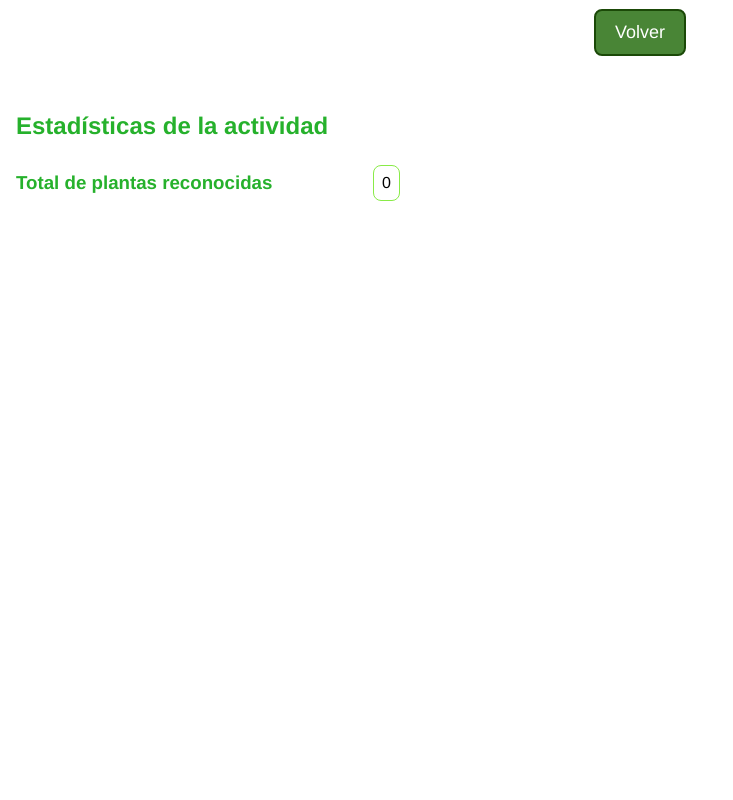
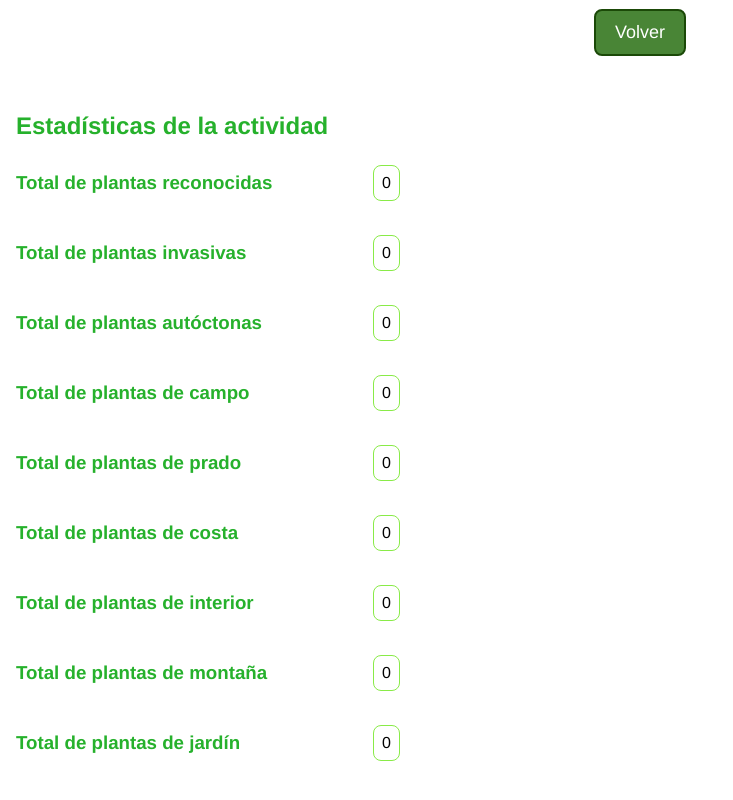
Before and after one commit to A-Goffard/webselect-plantas-geobizi, a Vue app: page /result in a window 1280 px wide. Shown: the part 578-1378 px from the top of the page, without its empty margins (0-733 px from the left). Before the commit the page ends 836 px from the top, so only its background shows below. Built offline with nearby package versions, Linux system fonts and the light colour scheme.

Commit message:
funciona bien lo que esta hecho2

```diff
--- /dev/null
+++ b/src/components/stats/TotalCamposStat.vue
@@ -0,0 +1,48 @@
+<template>
+    <div class="tit-totalplants">
+      <div class="text">
+        <h3>Total de plantas de campo</h3>
+      </div>
+      <div class="stat">
+        <p>{{ total }}</p>
+      </div>
+    </div>
+  </template>
+
+  <script setup>
+  import { ref, onMounted } from 'vue';
+
+  const total = ref(0);
+
+  onMounted(() => {
+    const resultados = JSON.parse(localStorage.getItem('resultados'));
+    if (resultados) {
+      total.value = resultados.totalsByEnvironment.campos;
+    }
+  });
+  </script>
+
+  <style scoped>
+  .stat {
+    margin-bottom: 1rem;
+    border: 1px solid #89eb48;
+    border-radius: 0.5rem;
+    padding: 0.5rem;
+  }
+  .text {
+    margin-bottom: 1rem;
+    border-radius: 0.5rem;
+  }
+  .tit-totalplants {
+    display: flex;
+    align-items: center;
+    justify-content: space-between;
+    max-width: 25rem;
+  }
+
+  p {
+    margin: 0;
+  }
+
+
+  </style>
--- /dev/null
+++ b/src/components/stats/TotalCostaStat.vue
@@ -0,0 +1,48 @@
+<template>
+    <div class="tit-totalplants">
+      <div class="text">
+        <h3>Total de plantas de costa</h3>
+      </div>
+      <div class="stat">
+        <p>{{ total }}</p>
+      </div>
+    </div>
+  </template>
+
+  <script setup>
+  import { ref, onMounted } from 'vue';
+
+  const total = ref(0);
+
+  onMounted(() => {
+    const resultados = JSON.parse(localStorage.getItem('resultados'));
+    if (resultados) {
+      total.value = resultados.totalsByEnvironment.costa;
+    }
+  });
+  </script>
+
+  <style scoped>
+  .stat {
+    margin-bottom: 1rem;
+    border: 1px solid #89eb48;
+    border-radius: 0.5rem;
+    padding: 0.5rem;
+  }
+  .text {
+    margin-bottom: 1rem;
+    border-radius: 0.5rem;
+  }
+  .tit-totalplants {
+    display: flex;
+    align-items: center;
+    justify-content: space-between;
+    max-width: 25rem;
+  }
+
+  p {
+    margin: 0;
+  }
+
+
+  </style>
--- /dev/null
+++ b/src/components/stats/TotalInteriorStat.vue
@@ -0,0 +1,48 @@
+<template>
+    <div class="tit-totalplants">
+      <div class="text">
+        <h3>Total de plantas de interior</h3>
+      </div>
+      <div class="stat">
+        <p>{{ total }}</p>
+      </div>
+    </div>
+  </template>
+
+  <script setup>
+  import { ref, onMounted } from 'vue';
+
+  const total = ref(0);
+
+  onMounted(() => {
+    const resultados = JSON.parse(localStorage.getItem('resultados'));
+    if (resultados) {
+      total.value = resultados.totalsByEnvironment.interior;
+    }
+  });
+  </script>
+
+  <style scoped>
+  .stat {
+    margin-bottom: 1rem;
+    border: 1px solid #89eb48;
+    border-radius: 0.5rem;
+    padding: 0.5rem;
+  }
+  .text {
+    margin-bottom: 1rem;
+    border-radius: 0.5rem;
+  }
+  .tit-totalplants {
+    display: flex;
+    align-items: center;
+    justify-content: space-between;
+    max-width: 25rem;
+  }
+
+  p {
+    margin: 0;
+  }
+
+
+  </style>
--- /dev/null
+++ b/src/components/stats/TotalInvasiveStat.vue
@@ -0,0 +1,48 @@
+<template>
+    <div class="tit-totalplants">
+      <div class="text">
+        <h3>Total de plantas invasivas</h3>
+      </div>
+      <div class="stat">
+        <p>{{ total }}</p>
+      </div>
+    </div>
+  </template>
+
+  <script setup>
+  import { ref, onMounted } from 'vue';
+
+  const total = ref(0);
+
+  onMounted(() => {
+    const resultados = JSON.parse(localStorage.getItem('resultados'));
+    if (resultados) {
+      total.value = resultados.totalInvasive;
+    }
+  });
+  </script>
+
+  <style scoped>
+  .stat {
+    margin-bottom: 1rem;
+    border: 1px solid #89eb48;
+    border-radius: 0.5rem;
+    padding: 0.5rem;
+  }
+  .text {
+    margin-bottom: 1rem;
+    border-radius: 0.5rem;
+  }
+  .tit-totalplants {
+    display: flex;
+    align-items: center;
+    justify-content: space-between;
+    max-width: 25rem;
+  }
+
+  p {
+    margin: 0;
+  }
+
+
+  </style>
--- /dev/null
+++ b/src/components/stats/TotalJardinesStat.vue
@@ -0,0 +1,48 @@
+<template>
+    <div class="tit-totalplants">
+      <div class="text">
+        <h3>Total de plantas de jardín</h3>
+      </div>
+      <div class="stat">
+        <p>{{ total }}</p>
+      </div>
+    </div>
+  </template>
+
+  <script setup>
+  import { ref, onMounted } from 'vue';
+
+  const total = ref(0);
+
+  onMounted(() => {
+    const resultados = JSON.parse(localStorage.getItem('resultados'));
+    if (resultados) {
+      total.value = resultados.totalsByEnvironment.jardines;
+    }
+  });
+  </script>
+
+  <style scoped>
+  .stat {
+    margin-bottom: 1rem;
+    border: 1px solid #89eb48;
+    border-radius: 0.5rem;
+    padding: 0.5rem;
+  }
+  .text {
+    margin-bottom: 1rem;
+    border-radius: 0.5rem;
+  }
+  .tit-totalplants {
+    display: flex;
+    align-items: center;
+    justify-content: space-between;
+    max-width: 25rem;
+  }
+
+  p {
+    margin: 0;
+  }
+
+
+  </style>
--- /dev/null
+++ b/src/components/stats/TotalMontanaStat.vue
@@ -0,0 +1,48 @@
+<template>
+    <div class="tit-totalplants">
+      <div class="text">
+        <h3>Total de plantas de montaña</h3>
+      </div>
+      <div class="stat">
+        <p>{{ total }}</p>
+      </div>
+    </div>
+  </template>
+
+  <script setup>
+  import { ref, onMounted } from 'vue';
+
+  const total = ref(0);
+
+  onMounted(() => {
+    const resultados = JSON.parse(localStorage.getItem('resultados'));
+    if (resultados) {
+      total.value = resultados.totalsByEnvironment.montaña;
+    }
+  });
+  </script>
+
+  <style scoped>
+  .stat {
+    margin-bottom: 1rem;
+    border: 1px solid #89eb48;
+    border-radius: 0.5rem;
+    padding: 0.5rem;
+  }
+  .text {
+    margin-bottom: 1rem;
+    border-radius: 0.5rem;
+  }
+  .tit-totalplants {
+    display: flex;
+    align-items: center;
+    justify-content: space-between;
+    max-width: 25rem;
+  }
+
+  p {
+    margin: 0;
+  }
+
+
+  </style>
--- /dev/null
+++ b/src/components/stats/TotalNativeStat.vue
@@ -0,0 +1,48 @@
+<template>
+    <div class="tit-totalplants">
+      <div class="text">
+        <h3>Total de plantas autóctonas</h3>
+      </div>
+      <div class="stat">
+        <p>{{ total }}</p>
+      </div>
+    </div>
+  </template>
+
+  <script setup>
+  import { ref, onMounted } from 'vue';
+
+  const total = ref(0);
+
+  onMounted(() => {
+    const resultados = JSON.parse(localStorage.getItem('resultados'));
+    if (resultados) {
+      total.value = resultados.totalNative;
+    }
+  });
+  </script>
+
+  <style scoped>
+  .stat {
+    margin-bottom: 1rem;
+    border: 1px solid #89eb48;
+    border-radius: 0.5rem;
+    padding: 0.5rem;
+  }
+  .text {
+    margin-bottom: 1rem;
+    border-radius: 0.5rem;
+  }
+  .tit-totalplants {
+    display: flex;
+    align-items: center;
+    justify-content: space-between;
+    max-width: 25rem;
+  }
+
+  p {
+    margin: 0;
+  }
+
+
+  </style>
--- /dev/null
+++ b/src/components/stats/TotalPradosStat.vue
@@ -0,0 +1,48 @@
+<template>
+    <div class="tit-totalplants">
+      <div class="text">
+        <h3>Total de plantas de prado</h3>
+      </div>
+      <div class="stat">
+        <p>{{ total }}</p>
+      </div>
+    </div>
+  </template>
+
+  <script setup>
+  import { ref, onMounted } from 'vue';
+
+  const total = ref(0);
+
+  onMounted(() => {
+    const resultados = JSON.parse(localStorage.getItem('resultados'));
+    if (resultados) {
+      total.value = resultados.totalsByEnvironment.prados;
+    }
+  });
+  </script>
+
+  <style scoped>
+  .stat {
+    margin-bottom: 1rem;
+    border: 1px solid #89eb48;
+    border-radius: 0.5rem;
+    padding: 0.5rem;
+  }
+  .text {
+    margin-bottom: 1rem;
+    border-radius: 0.5rem;
+  }
+  .tit-totalplants {
+    display: flex;
+    align-items: center;
+    justify-content: space-between;
+    max-width: 25rem;
+  }
+
+  p {
+    margin: 0;
+  }
+
+
+  </style>
--- a/src/views/ResultView.vue
+++ b/src/views/ResultView.vue
@@ -24,6 +24,18 @@
     <div class="stats">
       <h2>Estadísticas de la actividad</h2>
       <TotalPlantsStat />
+      <TotalInvasiveStat />
+      <TotalNativeStat />
+      <TotalCamposStat />
+      <TotalPradosStat />
+      <TotalCostaStat />
+      <TotalInteriorStat />
+      <TotalMontanaStat />
+      <TotalJardinesStat />
+
+
+
+
       <!-- Otros componentes de estadísticas aquí -->
     </div>
 </div>
@@ -31,6 +43,16 @@
 
 <script setup>
 import TotalPlantsStat from '../components/stats/TotalPlantsStat.vue';
+import TotalInvasiveStat from '../components/stats/TotalInvasiveStat.vue';
+import  TotalNativeStat from '../components/stats/TotalNativeStat.vue';
+import  TotalCamposStat from '../components/stats/TotalCamposStat.vue';
+import  TotalPradosStat from '../components/stats/TotalPradosStat.vue';
+import  TotalCostaStat from '../components/stats/TotalCostaStat.vue';
+import  TotalInteriorStat from '../components/stats/TotalInteriorStat.vue';
+import  TotalMontanaStat from '../components/stats/TotalMontanaStat.vue';
+import  TotalJardinesStat from '../components/stats/TotalJardinesStat.vue';
+
+
 import { useRouter } from 'vue-router';
 
 const router = useRouter();
```
